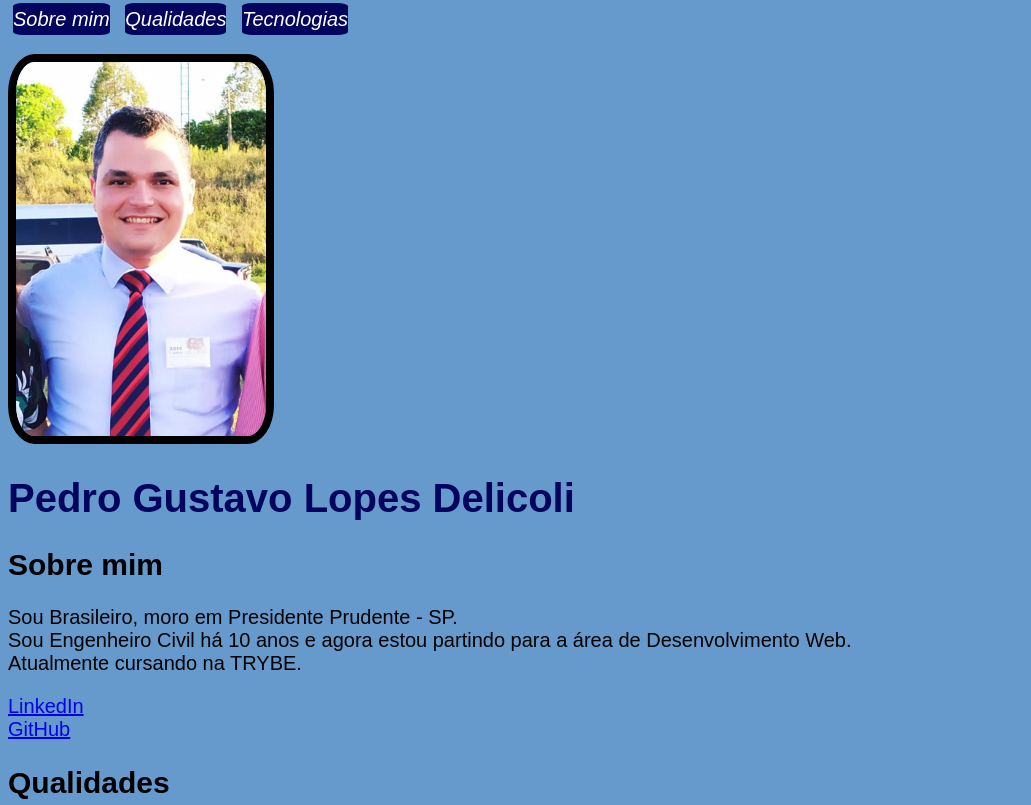
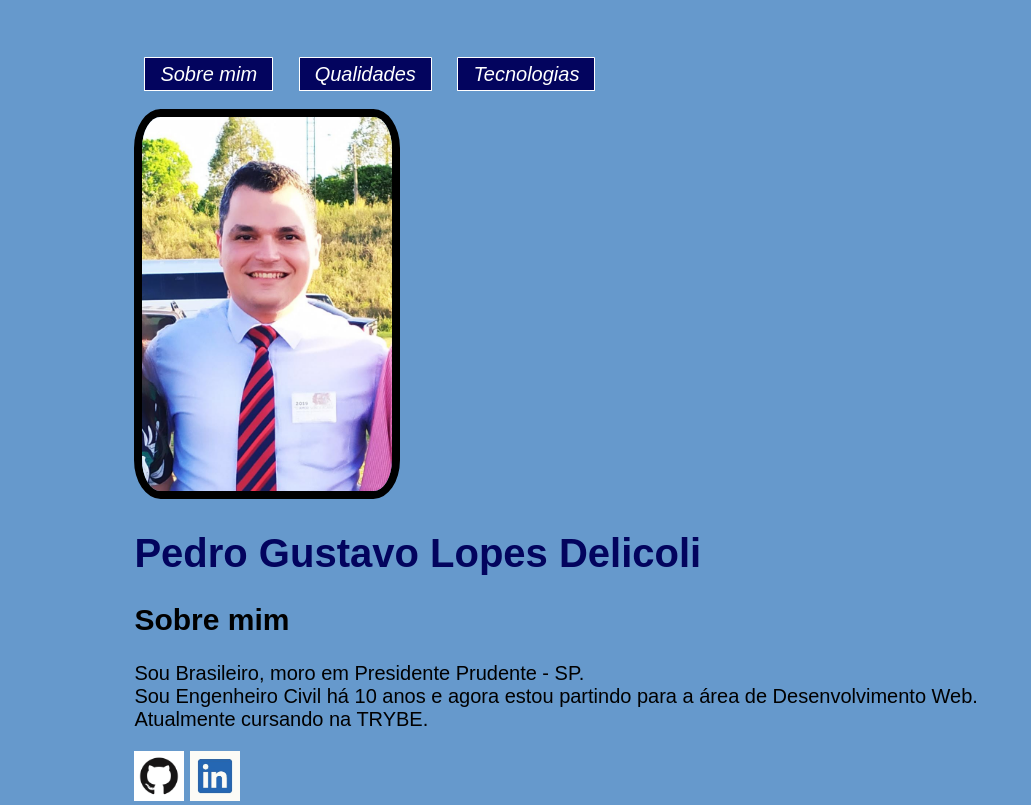
Before and after one commit to pedrodelicoli/pedrodelicoli.github.io, a plain HTML site: page index.html in a window 1280 px wide. Shown: the top 805 px of the page, without its empty margins (0-1031 px from the left). Drawn offline with Linux system fonts and the light colour scheme.

Commit message:
Ajustando Div

```diff
--- a/index.html
+++ b/index.html
@@ -6,7 +6,7 @@
   <link rel="stylesheet" type="text/css" href="style.css">
  </head>
  <body>
-
+  <div class="principal">
    <a class="buttom" href="#Sobre"><em>Sobre mim</em></a>
    <a class="buttom" href="#Qualidades"><em>Qualidades</em></a>
    <a class="buttom" href="#Tecnologias"><em>Tecnologias</em></a><br>
@@ -19,11 +19,16 @@
 
    <p>Sou Brasileiro, moro em Presidente Prudente - SP.<br> Sou Engenheiro Civil há 10 anos e agora estou partindo para a área de Desenvolvimento Web.
     <br>Atualmente cursando na TRYBE. <br>
+   </p>
+
+   <img class="logogit" src="GitHub-Mark.png" alt="github" width="50px">
+   <img class="logolink" src="linkedin.jpg" alt="linkedin" width="50x">
+
    <p><a href="https://www.linkedin.com/in/pedrodelicoli/" target="_blank">LinkedIn</a><br>
     <a href="https://github.com/pedrodelicoli" target="_blank">GitHub</a>
    </p>
-        </p>
 
+   <div class="lista">
     <h2 id="Qualidade">Qualidades</h2>
 
     <ul class=lista>
@@ -42,6 +47,8 @@
      <li>React</li>
 
     </ul>
+   </div>
+  </div>
 
 
 
--- a/style.css
+++ b/style.css
@@ -8,9 +8,8 @@
 .foto {
     width: 250px;
     border: 8px solid black;
-    margin-right: auto;
-    margin-right: auto;
     border-radius: 10%;
+    left: 50%;
 
 }
 body {
@@ -26,9 +25,33 @@ body {
 .buttom {
     color: #fff;
     background-color: #03045e;
-    padding-block: 5px;
+    padding: 5px 15px 5px 15px;
     text-decoration: none;
-    border-radius: 10%;
-    margin: 5px;
+    border-radius:  1%;
+    margin: 10px;
+    border: 1px solid white;
 
 }
+.buttom:hover {
+    color: #03045e;
+    background-color: white;
+    border: 1px solid #03045e;
+}
+
+.principal {
+    margin-left: 10%;
+    margin-right: 20%;
+    margin-top: 5%;
+    text-align: left;
+
+}
+
+.lista {
+
+
+}
+
+
+.logogit {
+
+}
```
Lines whose indentation alone changed are shown as unchanged.
